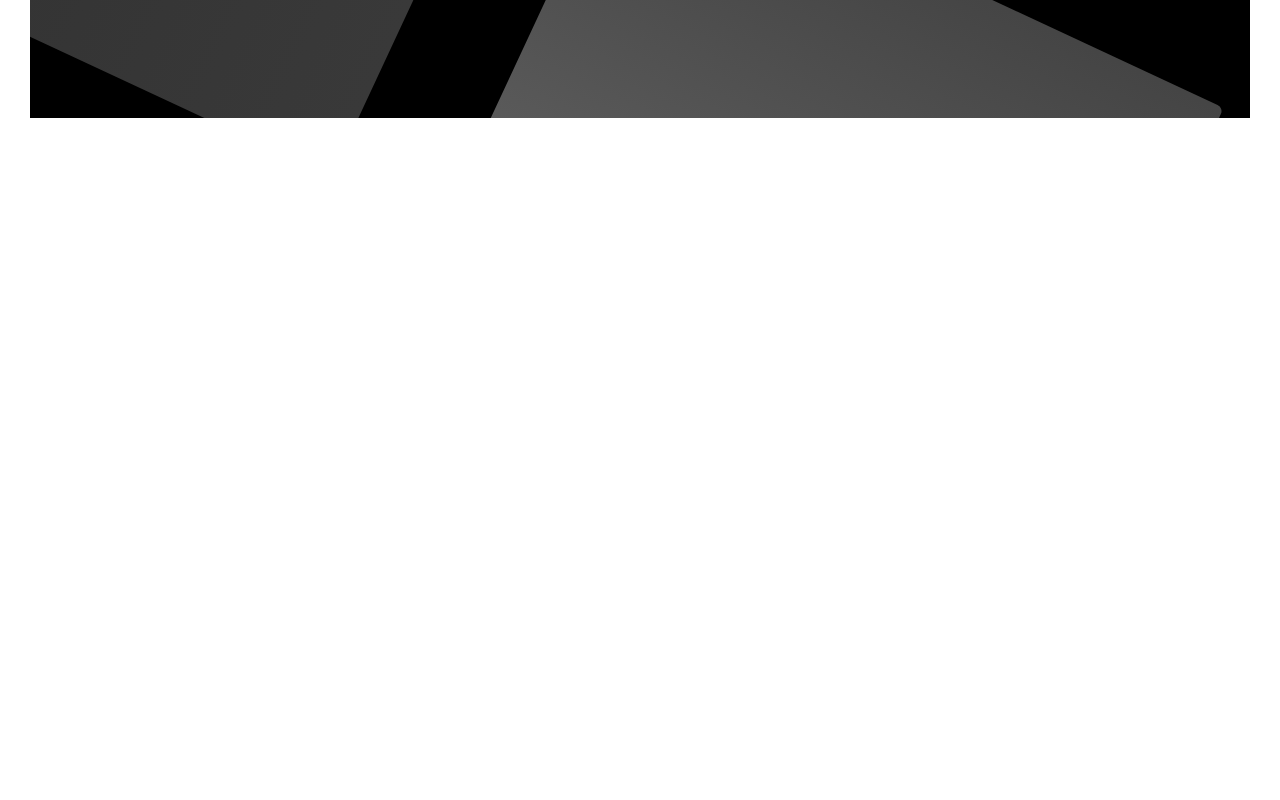
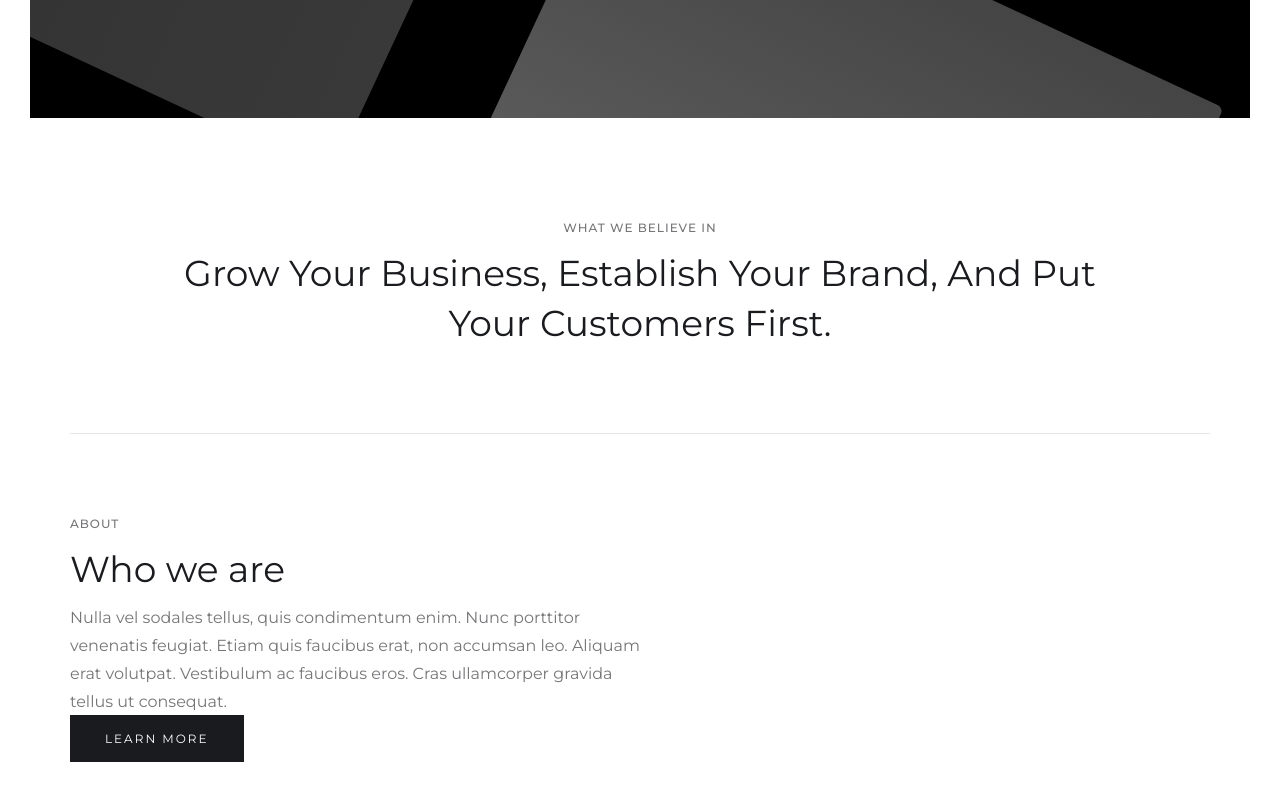
Before and after one commit to josephayman/nextjs-webflow-template, a Next.js app: page / in a window 1280 px wide. Shown: the part 606-1406 px from the top of the page. Before the commit the page ends 824 px from the top, so only its background shows below. Built offline with nearby package versions, Linux system fonts and the light colour scheme.

Commit message:
Add container, typography, and button components to Home page

```diff
--- a/src/app/page.tsx
+++ b/src/app/page.tsx
@@ -1,9 +1,54 @@
 import IntroHeader from "@/app/ui/headers/intro-header";
+import Container from "@/app/ui/container";
+import { HeadingJumbo, Label, Paragraph } from "@/app/ui/typography";
+import Divider from "@/app/ui/divider";
+import Button from "./ui/buttons";
 
 export default function Home() {
   return (
     <>
       <IntroHeader />
+      <Container>
+        <MottoWrapper>
+          <Label opacity="de-emphasized">What We Believe In</Label>
+          <HeadingJumbo size="small">
+            Grow your business, establish your brand, and put your customers
+            first.
+          </HeadingJumbo>
+        </MottoWrapper>
+        <Divider />
+        <HomeContentWrapper>
+          <AboutGrid>
+            <div>
+              <Label opacity="de-emphasized">About</Label>
+              <h2>Who we are</h2>
+              <Paragraph opacity="de-emphasized">
+                Nulla vel sodales tellus, quis condimentum enim. Nunc porttitor
+                venenatis feugiat. Etiam quis faucibus erat, non accumsan leo.
+                Aliquam erat volutpat. Vestibulum ac faucibus eros. Cras
+                ullamcorper gravida tellus ut consequat.
+              </Paragraph>
+              <Button big href="/about">Learn More</Button>
+            </div>
+          </AboutGrid>
+        </HomeContentWrapper>
+      </Container>
     </>
   );
 }
+
+type MottoWrapperProps = {
+  children: React.ReactNode;
+};
+
+const MottoWrapper = ({ children }: MottoWrapperProps) => (
+  <div className="text-center w-80% mb-85px mx-auto">{children}</div>
+);
+
+const HomeContentWrapper = ({ children }: MottoWrapperProps) => (
+  <div className="mb-120px mt-80px">{children}</div>
+);
+
+const AboutGrid = ({ children }: MottoWrapperProps) => (
+  <div className="grid grid-cols-1 md:grid-cols-2 gap-50px">{children}</div>
+);
--- a/tailwind.config.ts
+++ b/tailwind.config.ts
@@ -33,7 +33,9 @@ const config: Config = {
         "40px": "40px",
         "50px": "50px",
         "80px": "80px",
+        "85px": "85px",
         "100px": "100px",
+        "120px": "120px",
       },
       margin: {
         "9px": "9px",
@@ -48,7 +50,9 @@ const config: Config = {
         "40px": "40px",
         "50px": "50px",
         "80px": "80px",
+        "85px": "85px",
         "100px": "100px",
+        "120px": "120px",
       },
       fontSize: {
         jumbo: "64px",
```
